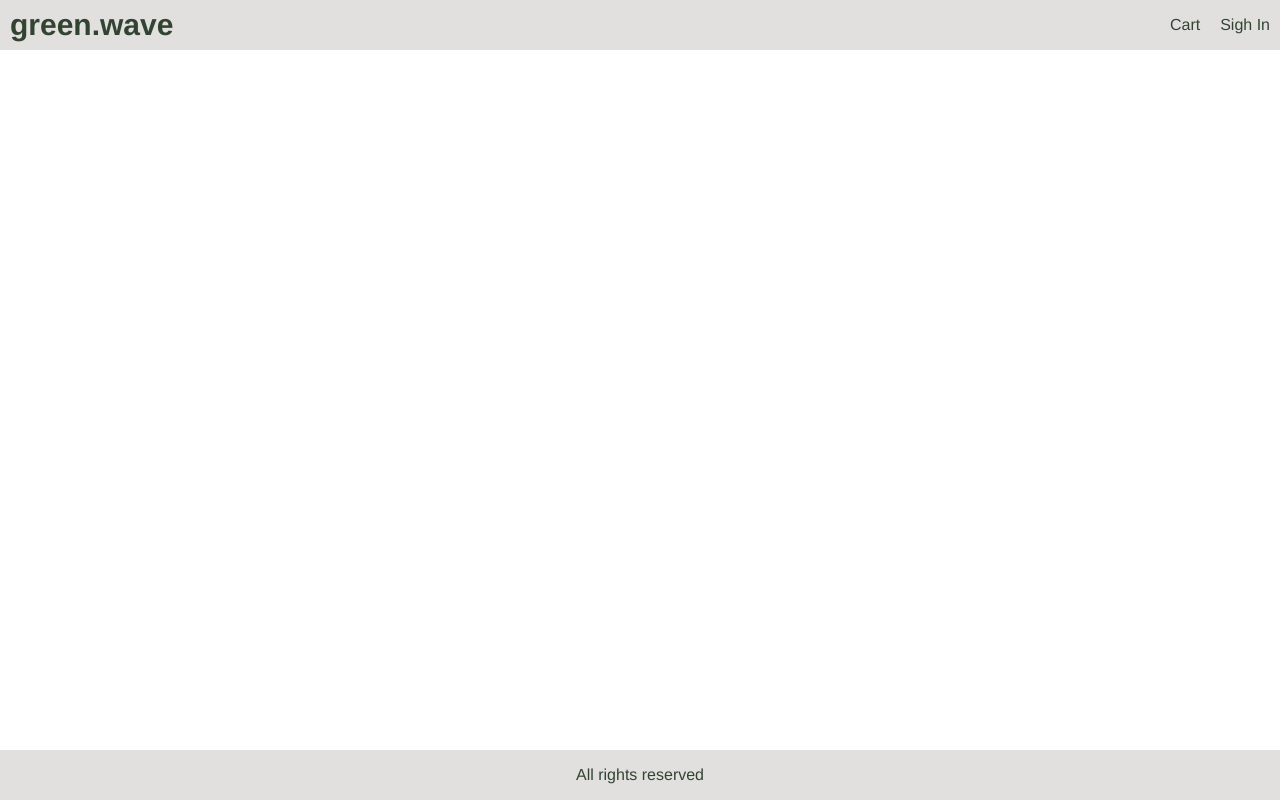
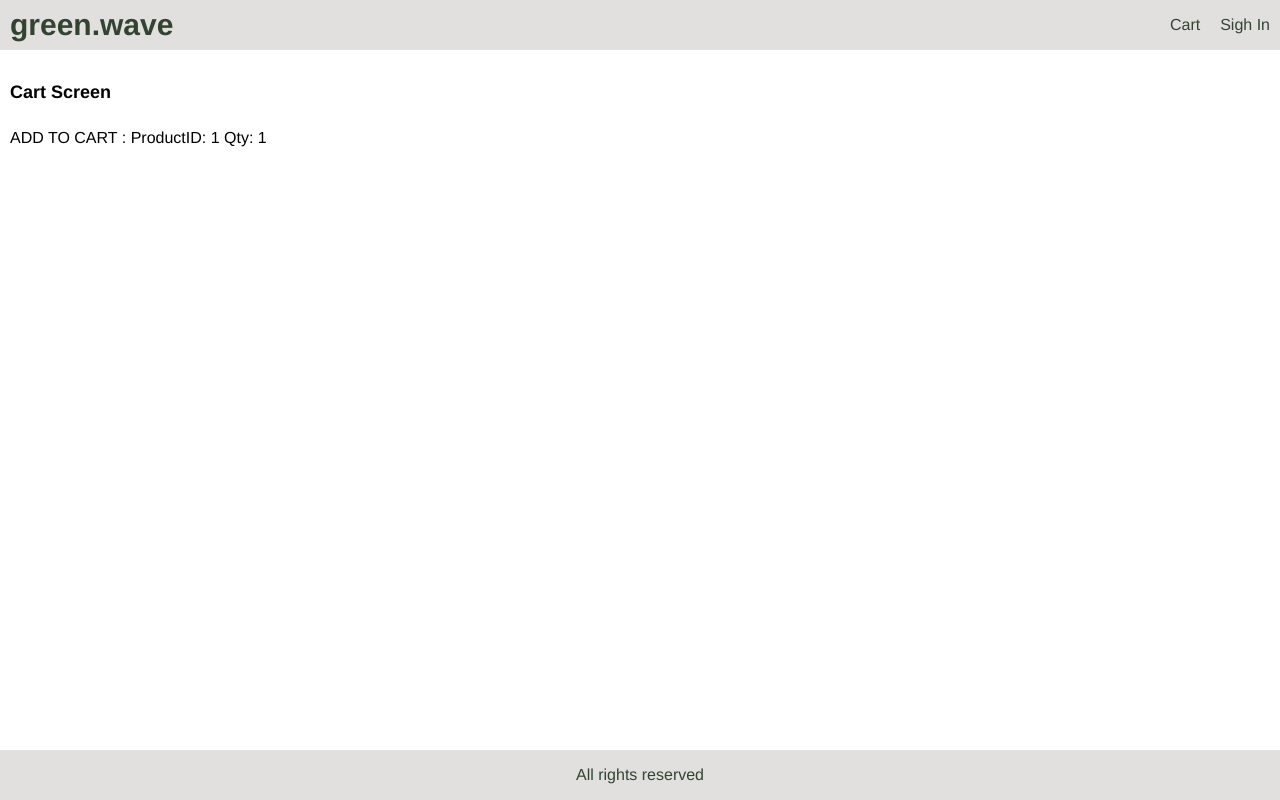
Before and after one commit to olga-kuriatnyk/ecommerce, a React (Create React App) app in the folder frontend/: page /cart/1 in a window 1280 px wide. Built offline with nearby package versions, Linux system fonts and the light colour scheme.

Commit message:
implement add to cart button

```diff
--- a/frontend/src/App.js
+++ b/frontend/src/App.js
@@ -1,6 +1,6 @@
-// import React from 'react';
-
+import React from 'react';
 import { BrowserRouter, Route } from 'react-router-dom';
+import CartScreen from './screens/CartScreen';
 import HomeScreen from './screens/HomeScreen';
 import ProductScreen from './screens/ProductScreen';
 
@@ -18,6 +18,7 @@
           </div>
         </header>
         <main>
+          <Route path="/cart/:id?" component={CartScreen}></Route>
           <Route path="/product/:id" component={ProductScreen}></Route>
           <Route path="/" component={HomeScreen} exact></Route>
         </main>
--- a/frontend/src/index.css
+++ b/frontend/src/index.css
@@ -61,6 +61,9 @@
 li {
   margin-top: 1rem;
 }
+input,
+select,
+textarea,
 button {
   padding: 1rem;
   border-radius: 0.5rem;
@@ -69,9 +72,14 @@
   font-family: Helvetica, Arial, sans-serif;
   -webkit-font-smoothing: antialiased;
   -moz-osx-font-smoothing: grayscale;
+}
+button {
   background-color: #f8f8f8;
   cursor: pointer;
 }
+input:hover,
+select:hover,
+textarea:hover,
 button:hover {
   border: 0.1rem #404040 solid;
 }
--- /dev/null
+++ b/frontend/src/screens/CartScreen.js
@@ -0,0 +1,16 @@
+import React from 'react';
+
+export default function CartScreen(props) {
+  const productId = props.match.params.id;
+  const qty = props.location.search
+    ? Number(props.location.search.split('=')[1])
+    : 1;
+  return (
+    <div>
+      <h1>Cart Screen</h1>
+      <p>
+        ADD TO CART : ProductID: {productId} Qty: {qty}
+      </p>
+    </div>
+  );
+}
--- a/frontend/src/screens/ProductScreen.js
+++ b/frontend/src/screens/ProductScreen.js
@@ -1,20 +1,24 @@
+import React, { useEffect, useState } from "react";
 import { useDispatch, useSelector } from "react-redux";
 import { Link } from "react-router-dom";
 import { detailsProduct } from "../actions/productActions";
 import Rating from "../components/Rating";
 import LoadingBox from "../components/LoadingBox";
 import MessageBox from "../components/MessageBox";
-import { useEffect } from "react";
 
 export default function ProductScreen(props) {
   const dispatch = useDispatch();
   const productId = props.match.params.id;
+  const [qty, setQty] = useState(1);
   const productDetails = useSelector(state => state.productDetails);
   const { loading, error, product } = productDetails;
 
   useEffect(() => {
     dispatch(detailsProduct(productId));
   }, [dispatch, productId]);
+  const addToCartHandler = () => {
+    props.history.push(`/cart/${productId}?qty=${qty}`);
+  };
 
   return (
     <div>
@@ -65,9 +69,33 @@
                       </div>
                     </div>
                   </li>
-                  <li>
-                    <button className="primary block">Add to Cart</button>
-                  </li>
+                  {product.countInStock > 0 && (
+                    <>
+                      <li>
+                        <div className="row">
+                          <div>Qty</div>
+                          <div>
+                            <select
+                              value={qty}
+                              onChange={(e) => setQty(e.target.value)}
+                            >
+                              {[...Array(product.countInStock).keys()].map(
+                                (x) => (
+                                  <option key={x + 1} value={x + 1}>
+                                    {x + 1}
+                                  </option>
+                                )
+                              )}
+                            </select>
+                          </div>
+                        </div>
+                      </li>
+                      <li>
+                        <button onClick={addToCartHandler} className="primary block">Add to Cart</button>
+                      </li>
+                    </>
+                  )
+                  }
                 </ul>
               </div>
             </div>
@@ -75,7 +103,5 @@
         </div>
       )}
     </div>
-
-
   );
 }
```
